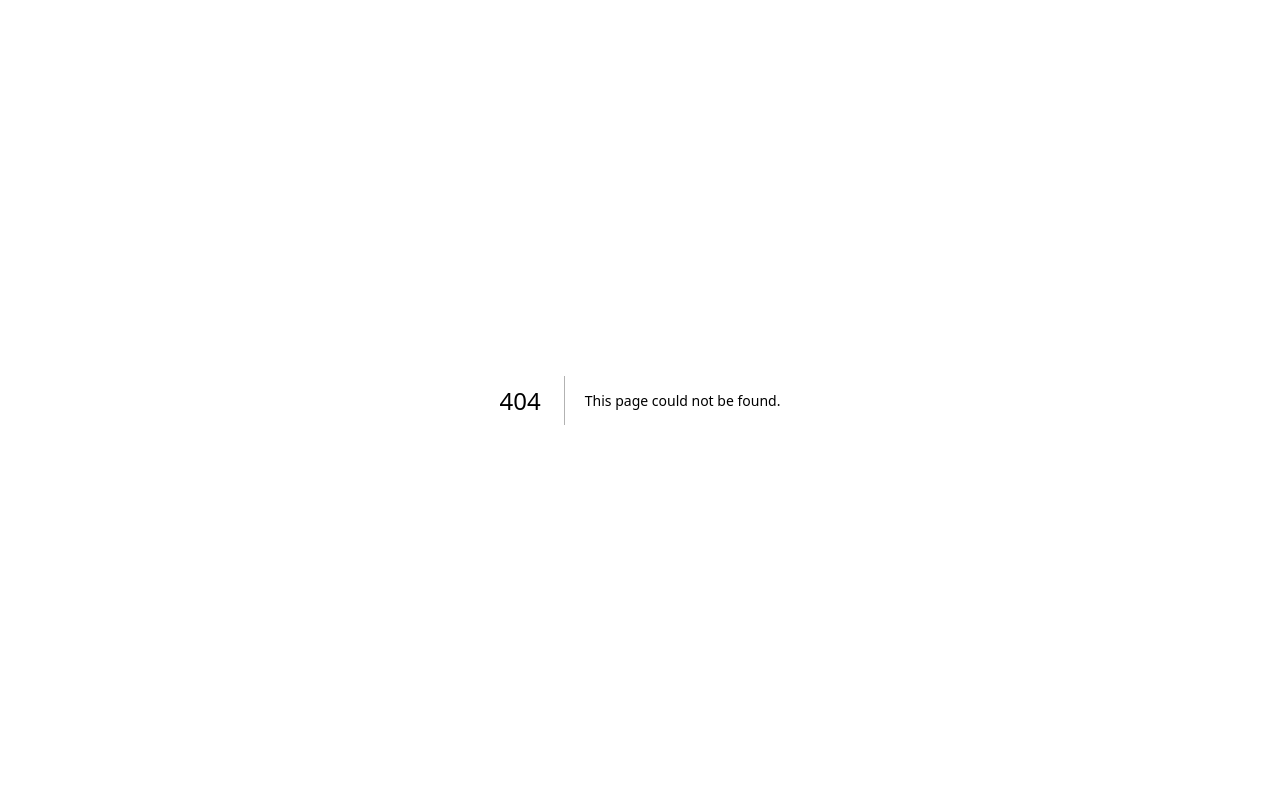
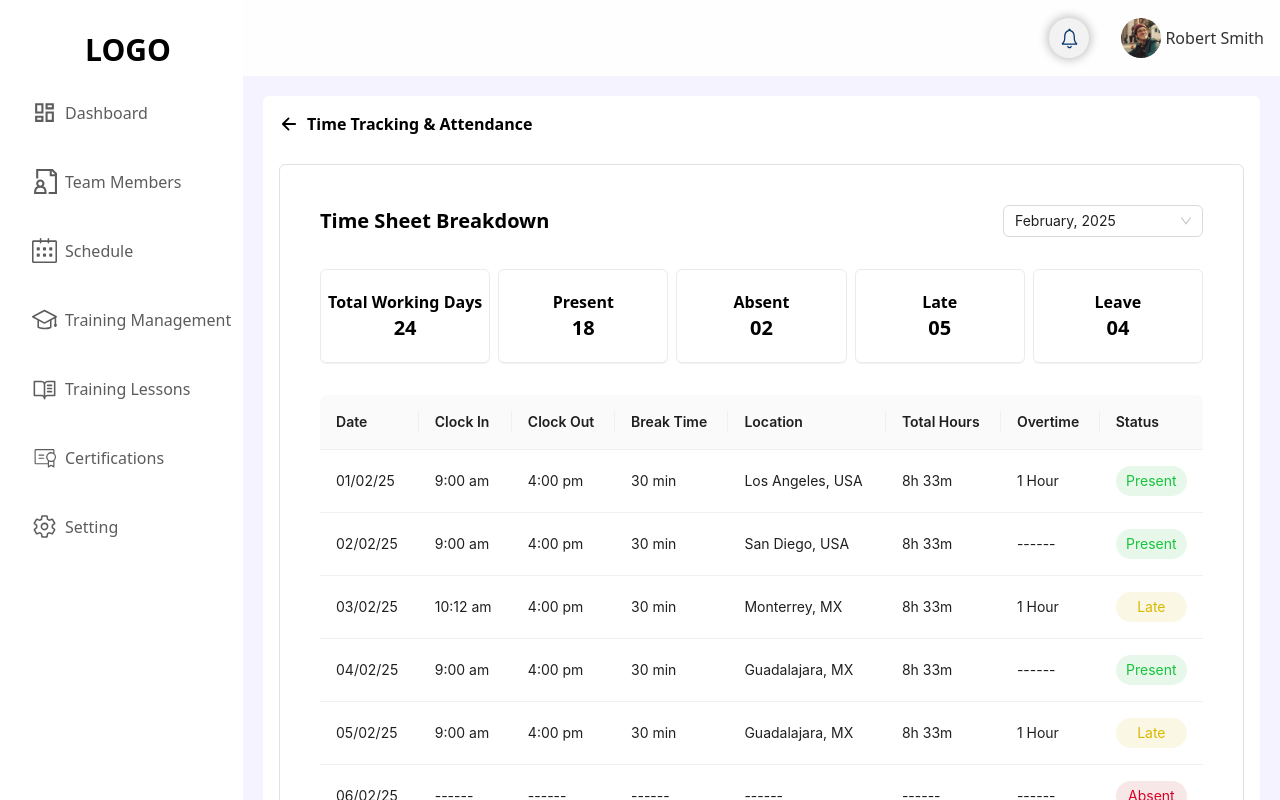
Before and after one commit to shukumar-542/hr-platform-website, a Next.js app: page /time-tracking-attendance in a window 1280 px wide. Before the commit this address had no page. Built offline with nearby package versions, Linux system fonts and the light colour scheme.

Commit message:
Implement page not found page

```diff
--- /dev/null
+++ b/src/app/(withCommonLayout)/team-members/page.tsx
@@ -0,0 +1,9 @@
+import React from 'react'
+
+const TeamMembersPage = () => {
+  return (
+    <div>TeamMembersPage</div>
+  )
+}
+
+export default TeamMembersPage
--- /dev/null
+++ b/src/app/(withCommonLayout)/time-tracking-attendance/page.tsx
@@ -0,0 +1,16 @@
+import { BackButton } from "@/components/BackButton/BackButton";
+import TimeSheet from "@/components/TimeSheet/TimeSheet";
+import React from "react";
+
+const TimeTrackingPage = () => {
+  return (
+    <div className="bg-white p-4 rounded-md min-h-[87vh]">
+      <div className="pb-5">
+        <BackButton title="Time Tracking & Attendance" />
+      </div>
+      <TimeSheet />
+    </div>
+  );
+};
+
+export default TimeTrackingPage;
--- /dev/null
+++ b/src/app/not-found.tsx
@@ -0,0 +1,17 @@
+// app/not-found.tsx
+'use client';
+
+import Link from 'next/link';
+
+export default function NotFound() {
+  return (
+    <div className="flex flex-col items-center justify-center min-h-screen px-4 text-center bg-white">
+      <h1 className="text-6xl font-bold text-red-500 mb-4">404</h1>
+      <h2 className="text-2xl font-semibold mb-2">Page Not Found</h2>
+      <p className="mb-4 text-gray-600">Sorry, we couldn't find the page you're looking for.</p>
+      <Link href="/" className="text-blue-600 underline hover:text-blue-800">
+        Go to Home
+      </Link>
+    </div>
+  );
+}
--- a/src/components/Sidebar/Sidebar.tsx
+++ b/src/components/Sidebar/Sidebar.tsx
@@ -5,10 +5,11 @@ import { usePathname } from "next/navigation";
 import Link from "next/link";
 import { IoMdClose, IoMdMenu } from "react-icons/io";
 import { MdOutlineDashboard } from "react-icons/md";
-import { PiBagSimpleLight } from "react-icons/pi";
+import { PiBagSimpleLight, PiBookOpenText, PiCertificateLight } from "react-icons/pi";
 import { GrDocumentUser } from "react-icons/gr";
 import { LiaBusinessTimeSolid } from "react-icons/lia";
 import { IoSettingsOutline } from "react-icons/io5";
+import { SlCalender, SlGraduation } from "react-icons/sl";
 
 interface MenuItem {
   path: string;
@@ -22,7 +23,7 @@ const Sidebar: React.FC = () => {
   const [isOpen, setIsOpen] = useState(false);
   const pathname = usePathname();
 
-  const role = "HR";
+  const role = "MANAGER";
 
   const links: MenuItem[] = [
     {
@@ -30,6 +31,36 @@ const Sidebar: React.FC = () => {
       label: "Dashboard",
       icon: <MdOutlineDashboard size={25} />,
       roles : ['HR' , "MANAGER" , "EMPLOYEE"]
+    },
+    {
+      path: "/team-members",
+      label: "Team Members",
+      icon: <GrDocumentUser size={25} />,
+      roles : ["MANAGER"]
+    },
+    {
+      path: "/schedule",
+      label: "Schedule",
+      icon: <SlCalender size={25} />,
+      roles : ["MANAGER"]
+    },
+    {
+      path: "/training-management",
+      label: "Training Management",
+      icon: <SlGraduation  size={25} />,
+      roles : ["MANAGER"]
+    },
+    {
+      path: "/training-lessons",
+      label: "Training Lessons",
+      icon: <PiBookOpenText  size={25} />,
+      roles : ["MANAGER"]
+    },
+    {
+      path: "/certifications",
+      label: "Certifications",
+      icon: <PiCertificateLight  size={25} />,
+      roles : ["MANAGER"]
     },
 
     {
--- a/src/components/TimeAndAttendance/TimeAndAttendance.tsx
+++ b/src/components/TimeAndAttendance/TimeAndAttendance.tsx
@@ -1,12 +1,13 @@
 "use client";
 import React from "react";
-import { Table, Avatar, Badge, Button } from "antd";
+import { Table } from "antd";
 import { EyeOutlined } from "@ant-design/icons";
 import { ColumnsType } from "antd/es/table";
 import img from "../../assets/emp1.png";
 import img2 from "../../assets/emp2.png";
 import img3 from "../../assets/emp3.png";
 import Image, { StaticImageData } from "next/image";
+import Link from "next/link";
 
 interface EmployeeData {
   key: string;
@@ -17,8 +18,7 @@ interface EmployeeData {
   clockOut: string;
   status: string;
 }
-const TimeAndAttendance = ({data} : {data : EmployeeData []}) => {
-
+const TimeAndAttendance = ({ data }: { data: EmployeeData[] }) => {
   const columns: ColumnsType<EmployeeData> = [
     {
       title: "Employee",
@@ -55,27 +55,41 @@ const TimeAndAttendance = ({data} : {data : EmployeeData []}) => {
       dataIndex: "status",
       key: "status",
       render: (status: string) => (
-        <span className={`px-2 py-1 rounded-full text-sm font-medium inline-block w-20 text-center  ${status === "Present" ? "bg-[#E7F8EB] text-[#18C33D]" : status === "Late" ? "bg-[#FBF7E5] text-[#D9B800]" : "bg-[#F3E7F8] text-[#9018C3]" }`}>{status}</span>
+        <span
+          className={`px-2 py-1 rounded-full text-sm font-medium inline-block w-20 text-center  ${
+            status === "Present"
+              ? "bg-[#E7F8EB] text-[#18C33D]"
+              : status === "Late"
+              ? "bg-[#FBF7E5] text-[#D9B800]"
+              : "bg-[#F3E7F8] text-[#9018C3]"
+          }`}
+        >
+          {status}
+        </span>
       ),
     },
     {
       title: "Details",
       key: "details",
       render: () => (
-        <button className="bg-[#03346E] text-white px-2 py-1 rounded-md shadow-md cursor-pointer text-xl ">
-          <EyeOutlined size={25} />
-        </button>
+        <Link href={"/time-tracking-attendance"}>
+          <button className="bg-[#03346E] text-white px-2 py-1 rounded-md shadow-md cursor-pointer text-xl ">
+            <EyeOutlined size={25} />
+          </button>
+        </Link>
       ),
     },
   ];
 
-
-
   return (
-
-      <div className="p-2 overflow-x-auto">
-        <Table columns={columns} dataSource={data} pagination={false} scroll={{ x: "max-content" }} />
-      </div>
+    <div className="p-2 overflow-x-auto">
+      <Table
+        columns={columns}
+        dataSource={data}
+        pagination={false}
+        scroll={{ x: "max-content" }}
+      />
+    </div>
   );
 };
 
--- a/src/components/TimeSheet/TimeSheet.tsx
+++ b/src/components/TimeSheet/TimeSheet.tsx
@@ -1,3 +1,4 @@
+"use client"
 import { Select, Table } from "antd";
 import React, { useState } from "react";
 
```
